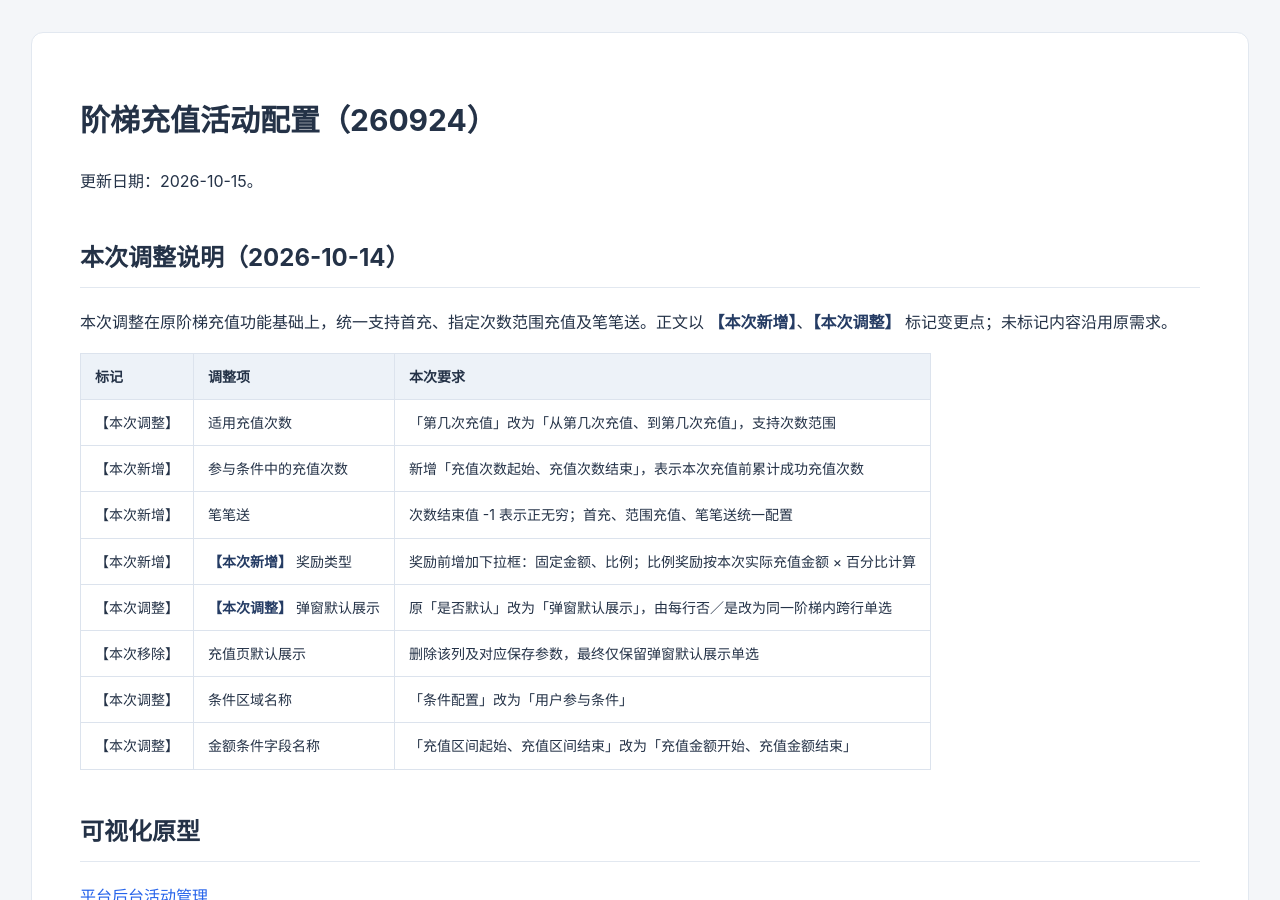
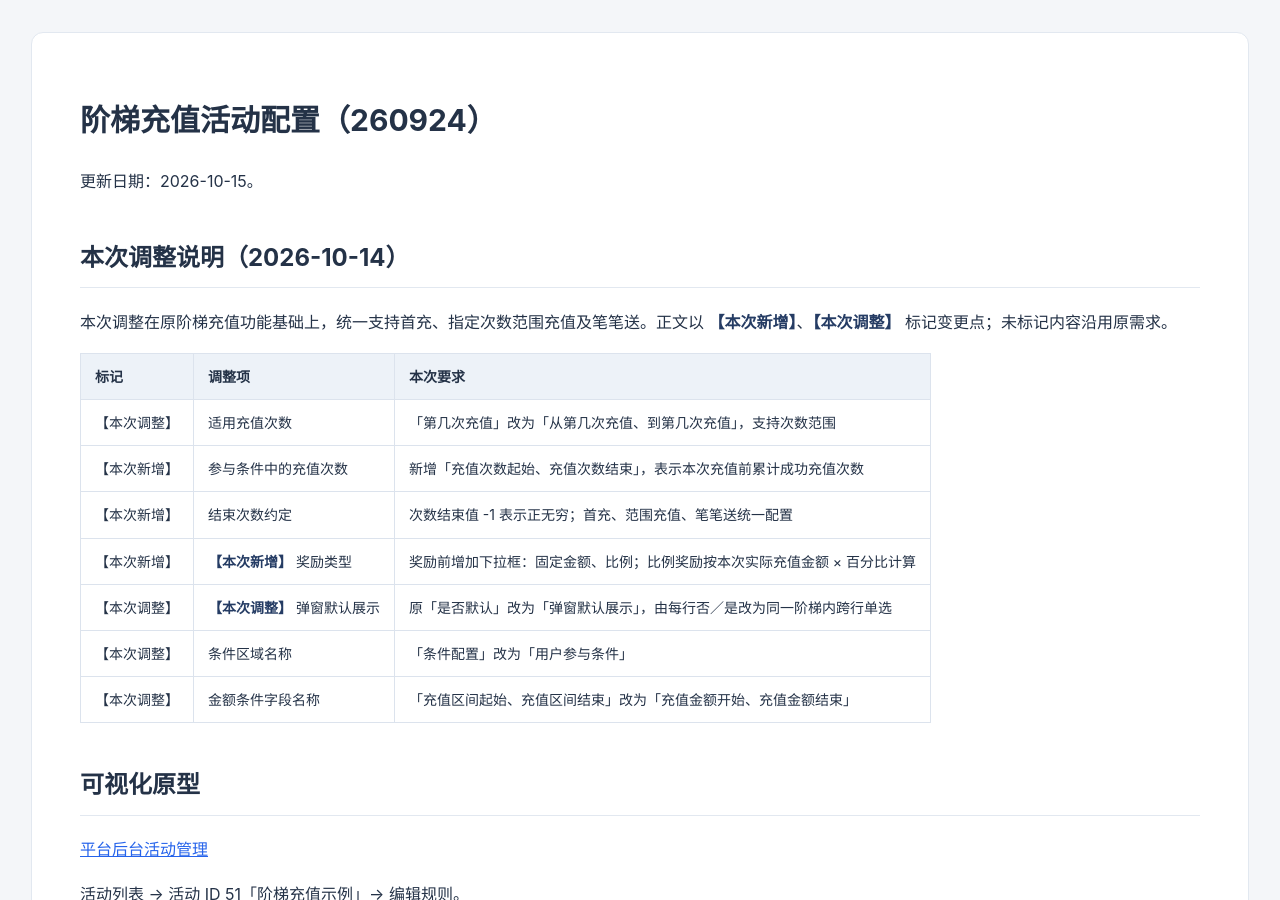
Before and after one commit to HDDDONG/tiered-recharge-requirements, a Jekyll site: the page built from index.md, in a window 1280 px wide and 900 px high. Built offline with Jekyll 4.4.1, drawn with Linux system fonts in a browser that asks for light colours.

Commit message:
docs: clarify independent deposit count conditions

```diff
--- a/index.md
+++ b/index.md
@@ -15,10 +15,9 @@ title: 阶梯充值活动配置
 |---|---|---|
 | 【本次调整】 | 适用充值次数 | 「第几次充值」改为「从第几次充值、到第几次充值」，支持次数范围 |
 | 【本次新增】 | 参与条件中的充值次数 | 新增「充值次数起始、充值次数结束」，表示本次充值前累计成功充值次数 |
-| 【本次新增】 | 笔笔送 | 次数结束值 -1 表示正无穷；首充、范围充值、笔笔送统一配置 |
+| 【本次新增】 | 结束次数约定 | 次数结束值 -1 表示正无穷；首充、范围充值、笔笔送统一配置 |
 | 【本次新增】 | **【本次新增】** 奖励类型 | 奖励前增加下拉框：固定金额、比例；比例奖励按本次实际充值金额 × 百分比计算 |
 | 【本次调整】 | **【本次调整】** 弹窗默认展示 | 原「是否默认」改为「弹窗默认展示」，由每行否／是改为同一阶梯内跨行单选 |
-| 【本次移除】 | 充值页默认展示 | 删除该列及对应保存参数，最终仅保留弹窗默认展示单选 |
 | 【本次调整】 | 条件区域名称 | 「条件配置」改为「用户参与条件」 |
 | 【本次调整】 | 金额条件字段名称 | 「充值区间起始、充值区间结束」改为「充值金额开始、充值金额结束」 |
 
```
